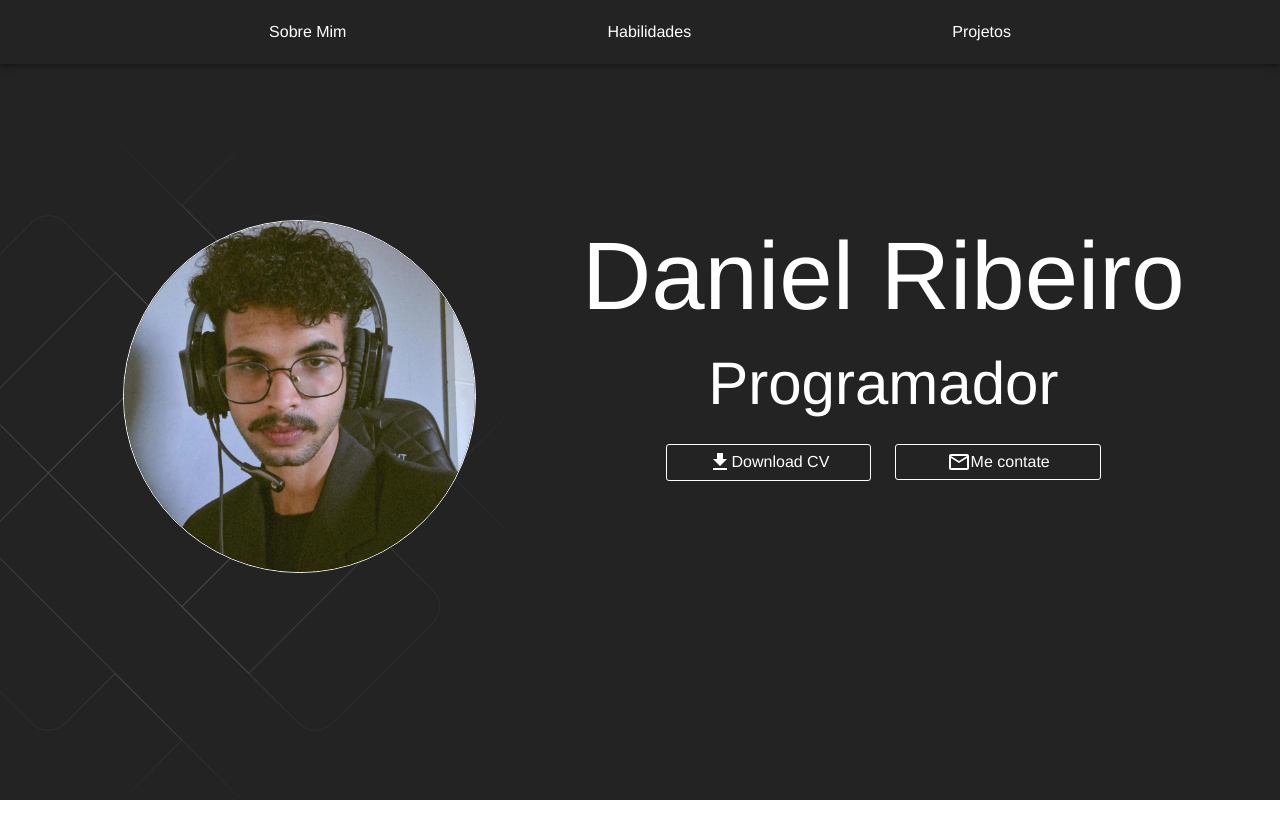
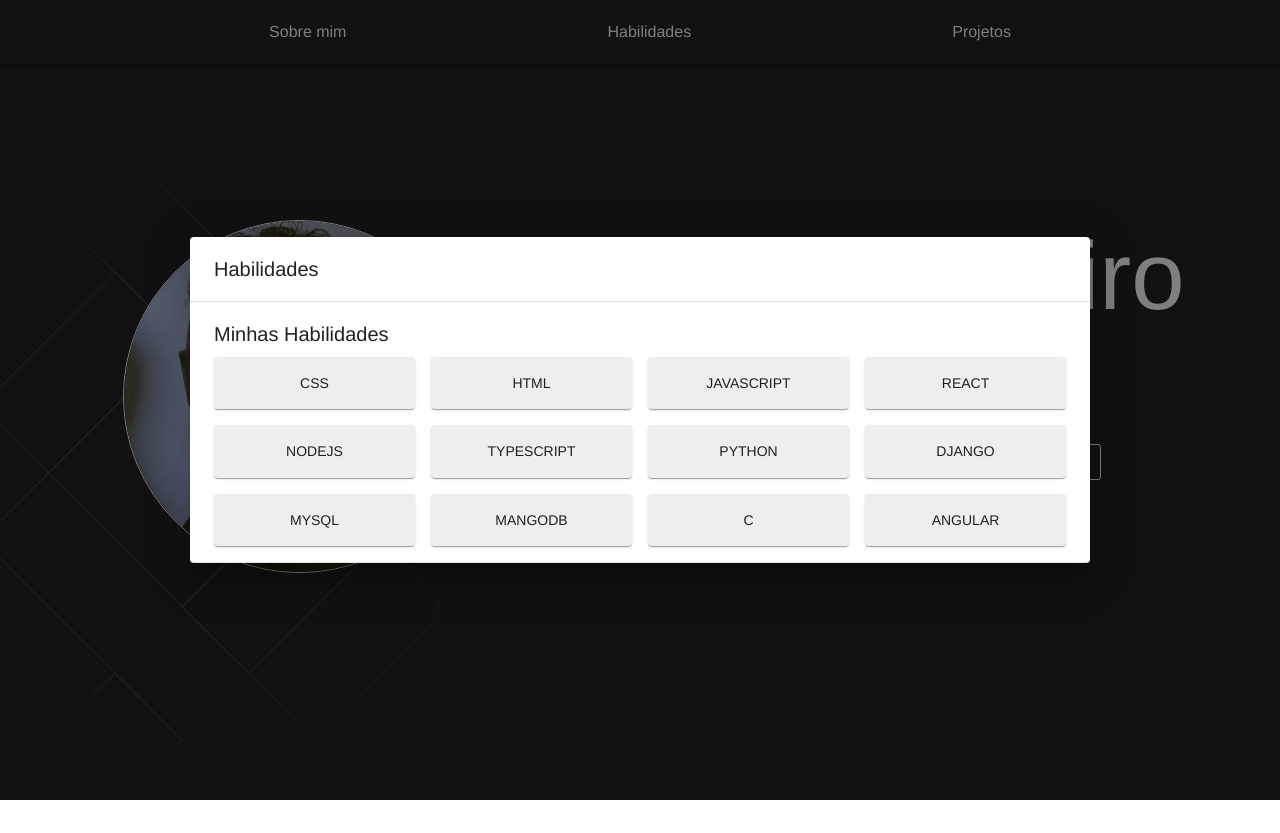
Before and after one commit to DanielRibeiroF/Meu-Portfolio, a React (Vite) app: page / in a window 1280 px wide. Both pictures are taken after a click on the item "Habilidades". Built offline with nearby package versions, Linux system fonts and the light colour scheme.

Commit message:
feat: finish project

```diff
--- a/src/components/NavBar/NavBar.tsx
+++ b/src/components/NavBar/NavBar.tsx
@@ -1,23 +1,118 @@
-import { AppBar, MenuItem, Toolbar, styled } from "@mui/material"
+import React, { useState } from 'react';
+import { AppBar, MenuItem, Toolbar, Dialog, DialogTitle, DialogContent, Typography, Box, Grid, IconButton, styled } from '@mui/material';
+import SchoolIcon from '@mui/icons-material/School'; // Importando um ícone de exemplo
 
+const StyledToolbar = styled(Toolbar)(({ theme }) => ({
+  display: 'flex',
+  justifyContent: 'space-evenly',
+  backgroundColor: theme.palette.primary.main,
+}));
+
+const InfoBox = styled(Box)(({ theme }) => ({
+  display: 'flex',
+  flexDirection: 'column', // Alinha os itens verticalmente
+  alignItems: 'center',
+  padding: theme.spacing(2),
+  borderRadius: theme.shape.borderRadius,
+  boxShadow: theme.shadows[2],
+  backgroundColor: theme.palette.primary.contrastText,
+  textAlign: 'center', // Centraliza o texto
+}));
+
+const SkillBox = styled(Box)(({ theme }) => ({
+  display: 'flex',
+  flexDirection: 'column',
+  alignItems: 'center',
+  justifyContent: 'center',
+  padding: theme.spacing(2),
+  borderRadius: theme.shape.borderRadius,
+  backgroundColor: theme.palette.grey[200],
+  boxShadow: theme.shadows[1],
+  textAlign: 'center',
+}));
+
+const skills = [
+  'CSS',
+  'HTML',
+  'JAVASCRIPT',
+  'REACT',
+  'NODEJS',
+  'TYPESCRIPT',
+  'PYTHON',
+  'DJANGO',
+  'MYSQL',
+  'MANGODB',
+  'C',
+  'ANGULAR'
+];
 
 const NavBar = () => {
-    const StyledToobar = styled(Toolbar)(() => ({
-        display: "flex",
-        justifyContent: "space-evenly"
-    }))
+  const [open, setOpen] = useState(false);
+  const [dialogContent, setDialogContent] = useState({ title: '', content: '' });
 
-    return (
-        <>
-            <AppBar position="absolute">
-                <StyledToobar>
-                    <MenuItem>Sobre Mim</MenuItem>
-                    <MenuItem>Habilidades</MenuItem>
-                    <MenuItem>Projetos</MenuItem>
-                </StyledToobar>
-            </AppBar>
-        </>
-    )
-}
+  const handleClickOpen = (title: string, content: string) => {
+    setDialogContent({ title, content });
+    setOpen(true);
+  };
 
-export default NavBar
+  const handleClose = () => {
+    setOpen(false);
+  };
+
+  const handleProjectsClick = () => {
+    window.open('https://github.com/DanielRibeiroF', '_blank'); // Substitua com o URL desejado
+  };
+
+  return (
+    <>
+      <AppBar position="absolute">
+        <StyledToolbar>
+          <MenuItem onClick={() => handleClickOpen('Formação', 'Análise e Desenvolvimento de Sistemas')}>
+            Sobre mim
+          </MenuItem>
+          <MenuItem onClick={() => handleClickOpen('Habilidades', '')}>
+            Habilidades
+          </MenuItem>
+          <MenuItem onClick={handleProjectsClick}>
+            Projetos
+          </MenuItem>
+        </StyledToolbar>
+      </AppBar>
+
+      <Dialog open={open} onClose={handleClose} maxWidth="md" fullWidth>
+        <DialogTitle>{dialogContent.title}</DialogTitle>
+        <DialogContent dividers style={{ maxHeight: '400px', overflowY: 'auto' }}>
+          {dialogContent.title === 'Formação' && (
+            <InfoBox>
+              <IconButton color="primary" style={{ fontSize: '40px' }}>
+                <SchoolIcon />
+              </IconButton>
+              <Typography variant="body1" style={{ marginTop: '16px' }}>
+                {dialogContent.content}
+              </Typography>
+            </InfoBox>
+          )}
+          {dialogContent.title === 'Habilidades' && (
+            <Box>
+              <Typography variant="h6" gutterBottom>Minhas Habilidades</Typography>
+              <Grid container spacing={2}>
+                {skills.map((skill, index) => (
+                  <Grid item xs={12} sm={6} md={4} lg={3} key={index}>
+                    <SkillBox>
+                      <Typography variant="body2">{skill}</Typography>
+                    </SkillBox>
+                  </Grid>
+                ))}
+              </Grid>
+            </Box>
+          )}
+          {dialogContent.title === 'Projetos' && (
+            <Typography>Conteúdo de Projetos.</Typography>
+          )}
+        </DialogContent>
+      </Dialog>
+    </>
+  );
+};
+
+export default NavBar;
```
